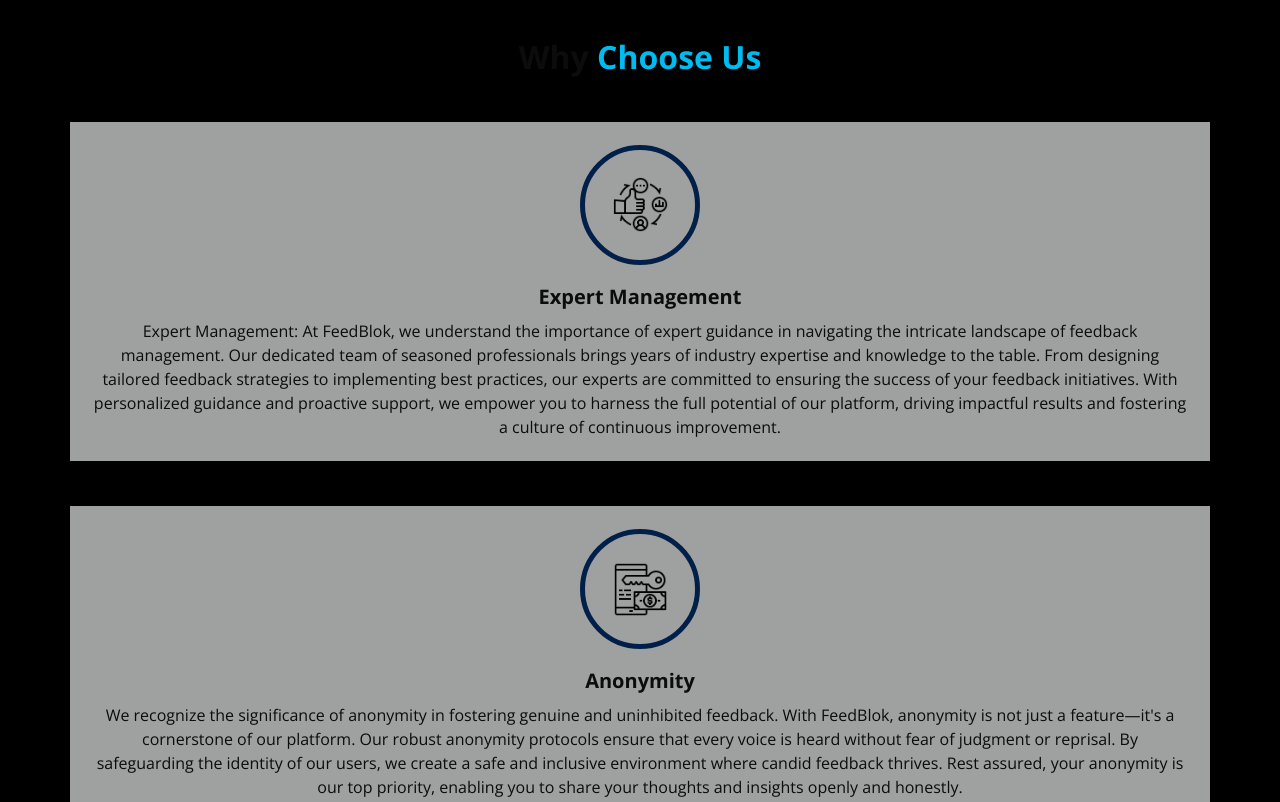
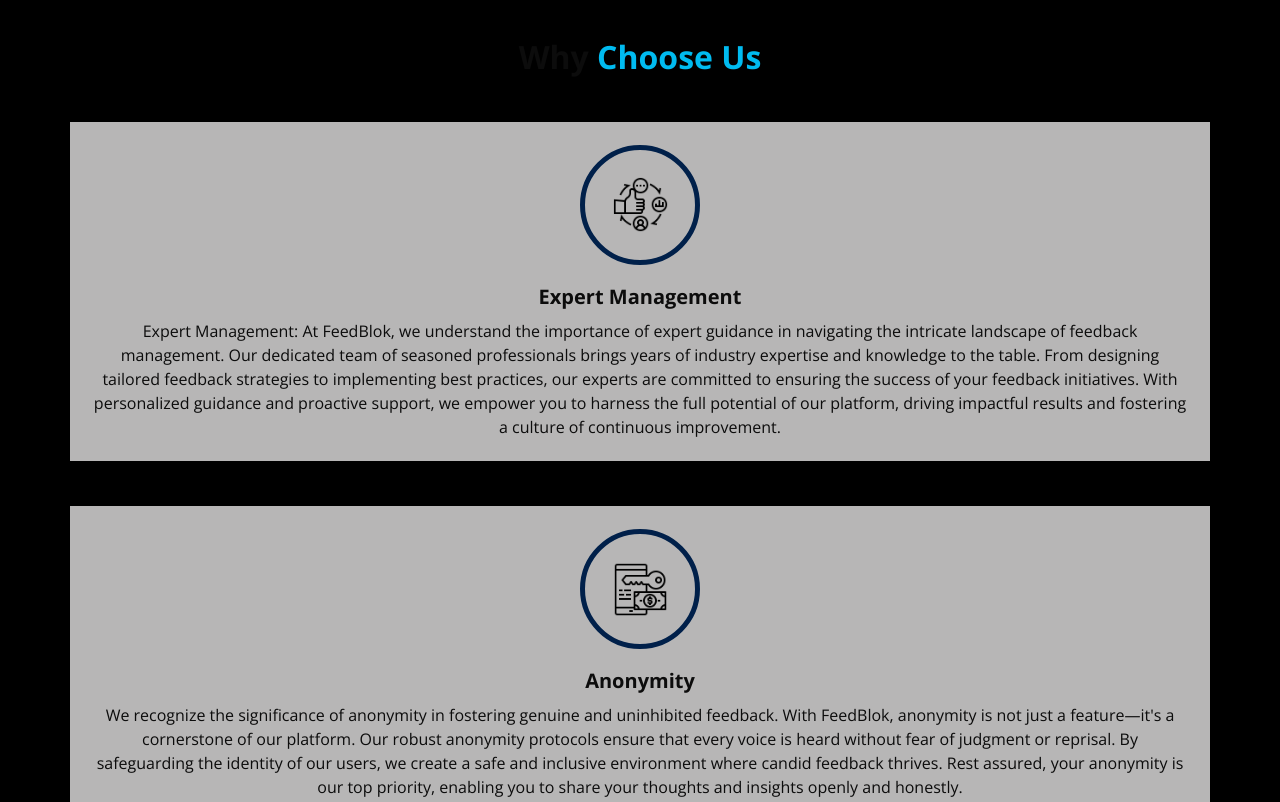
Before and after one commit to Navneetk4y4/EDP, a plain HTML site: page index.html in a window 1280 px wide. Shown: the part 2520-3322 px from the top of the page. Drawn offline with nearby package versions, Linux system fonts and the light colour scheme; some packages are replaced by stand-ins of ours; a script that the page names is missing.

```diff
--- a/css/style.css
+++ b/css/style.css
@@ -454,6 +454,9 @@ a:focus {
   padding: 20px;
   border-radius: 5px;
   height: 450px;
+}
+.box{
+  background-color: #b7b6b6;
 }
 
 .service_section .box .img-box {
```
